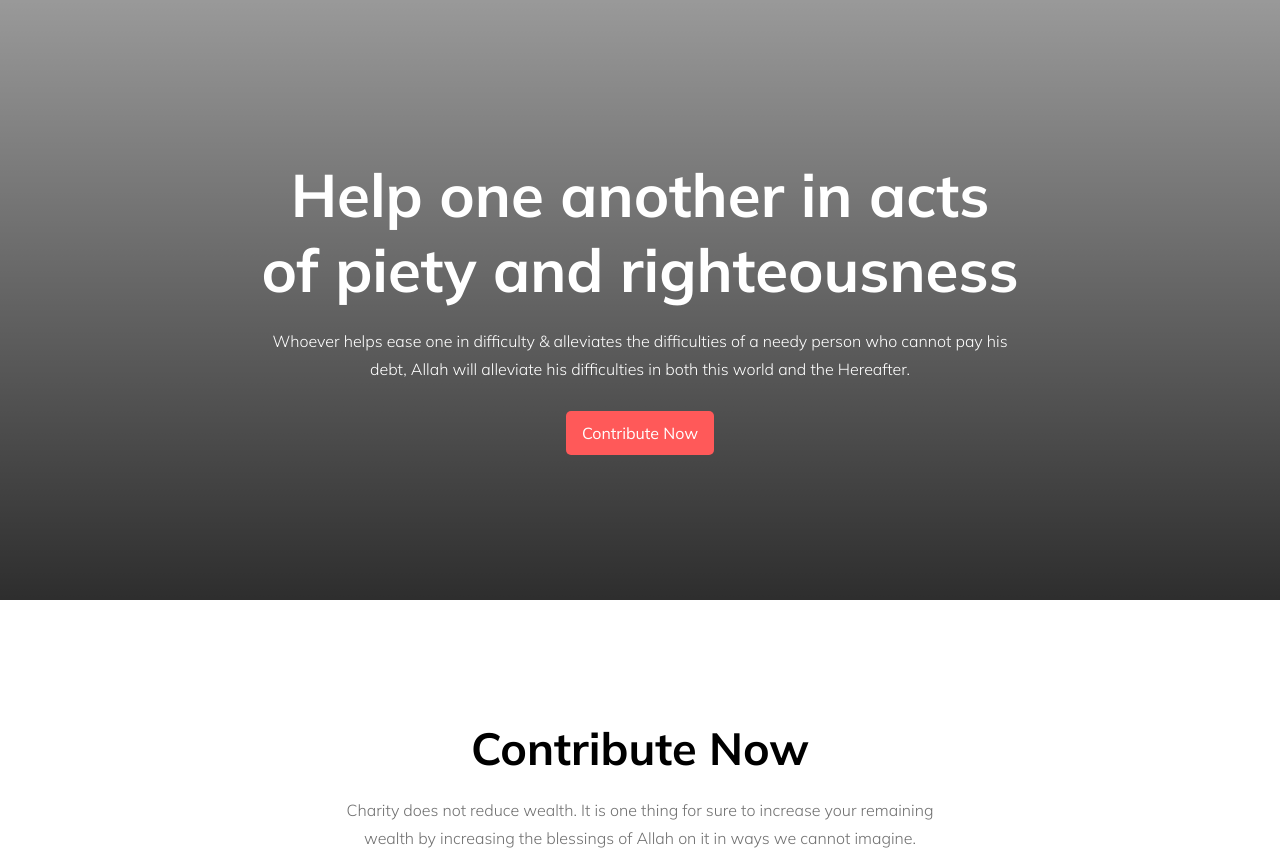
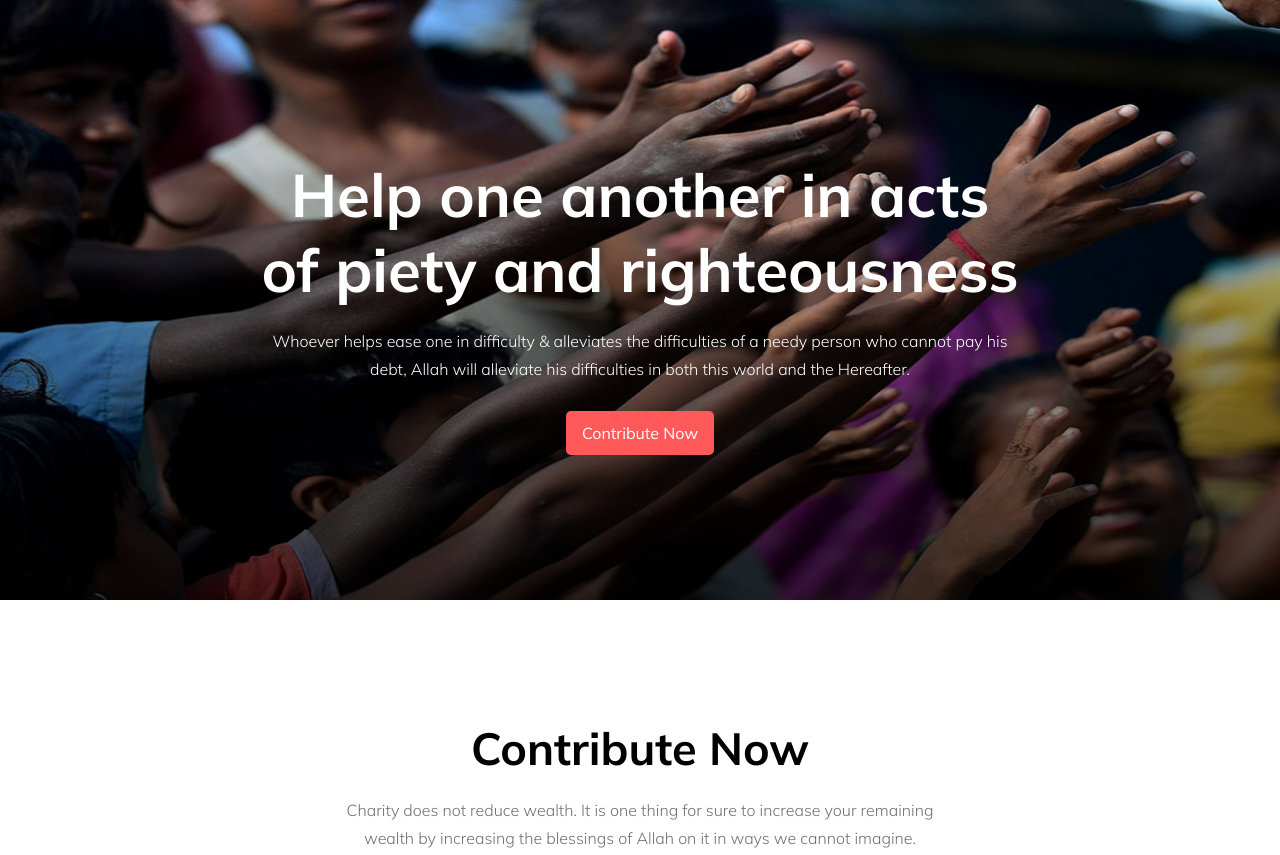
Before and after one commit to mohsinhosain/donate_for_yourself, a plain HTML site: page index.html in a window 1280 px wide. Shown: the top 855 px of the page. Drawn offline with Linux system fonts and the light colour scheme; the site is published under a folder, as on GitHub Pages, so addresses that start at the root find nothing.

Commit message:
Update style.css

```diff
--- a/css/style.css
+++ b/css/style.css
@@ -20,7 +20,7 @@ body {
 /* website slider */
 
 .hero-section {
-    background: rgba(0, 0, 0, .4) url("/images/donation13.jpg") no-repeat center;
+    background: rgba(0, 0, 0, .4) url("../images/donation13.jpg") no-repeat center;
     background-size: 100% 100%;
 }
 
```
